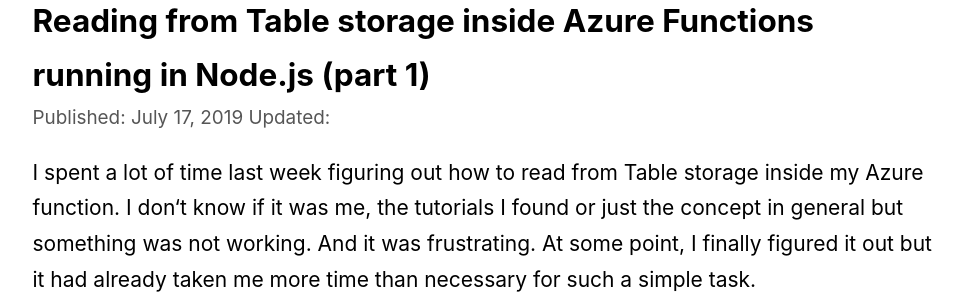
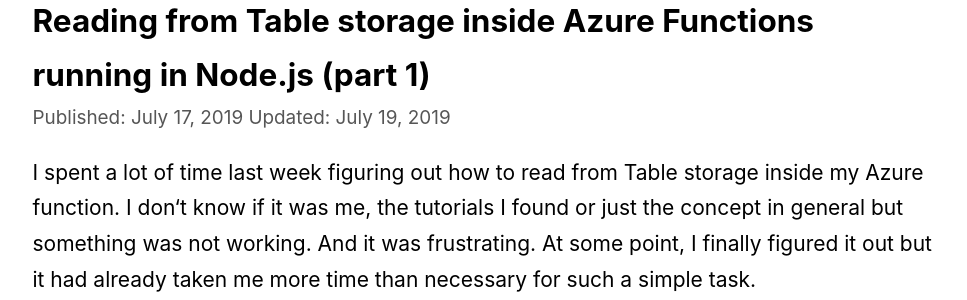
Before and after one commit to dzhavat/dzhavat.github.io, a Jekyll site: the page built from _posts/2019-07-17-reading-from-table-storage-inside-azure-functions-running-in-nodejs-part-1.md, in a window 1280 px wide and 900 px high. Shown: the part 186-486 px from the top of the window, without its empty margins (156-1123 px from the left). Built offline with Jekyll 4.4.1, drawn with Linux system fonts in a browser that asks for light colours.

Commit message:
Update 2019-07-17-reading-from-table-storage-inside-azure-functions-running-in-nodejs-part-1.md

```diff
--- a/_posts/2019-07-17-reading-from-table-storage-inside-azure-functions-running-in-nodejs-part-1.md
+++ b/_posts/2019-07-17-reading-from-table-storage-inside-azure-functions-running-in-nodejs-part-1.md
@@ -1,6 +1,7 @@
 ---
 layout: post
 title: "Reading from Table storage inside Azure Functions running in Node.js (part 1)"
+updated_date: 2019-07-19
 ---
 
 I spent a lot of time last week figuring out how to read from Table storage inside my Azure function. I don‘t know if it was me, the tutorials I found or just the concept in general but something was not working. And it was frustrating. At some point, I finally figured it out but it had already taken me more time than necessary for such a simple task.
```
